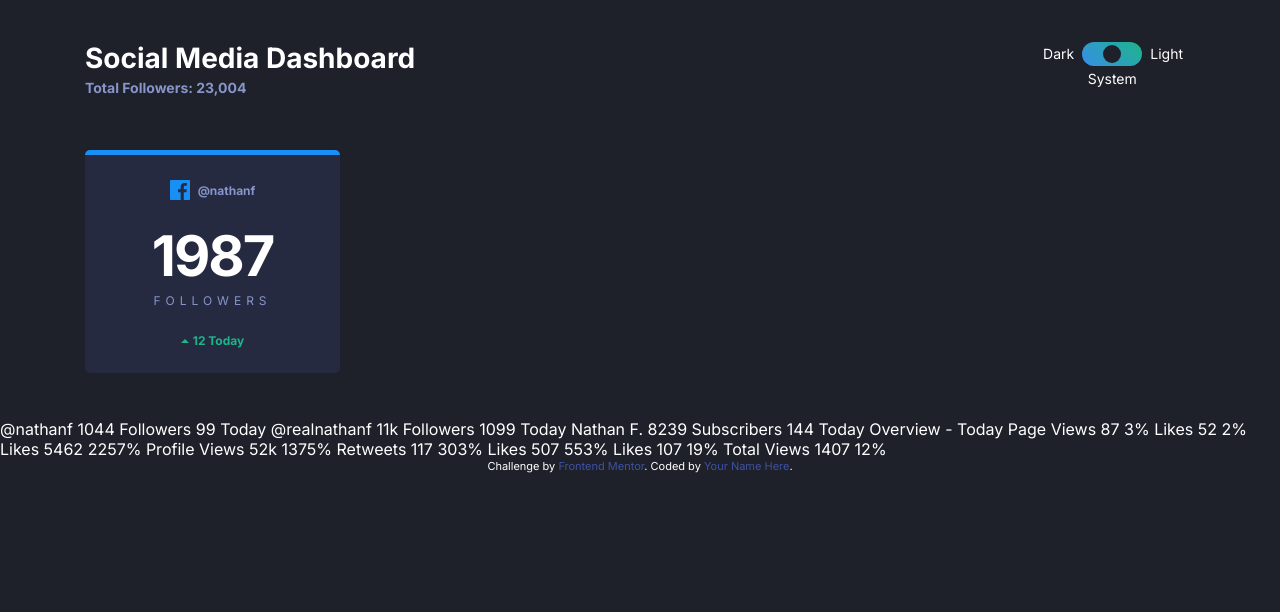
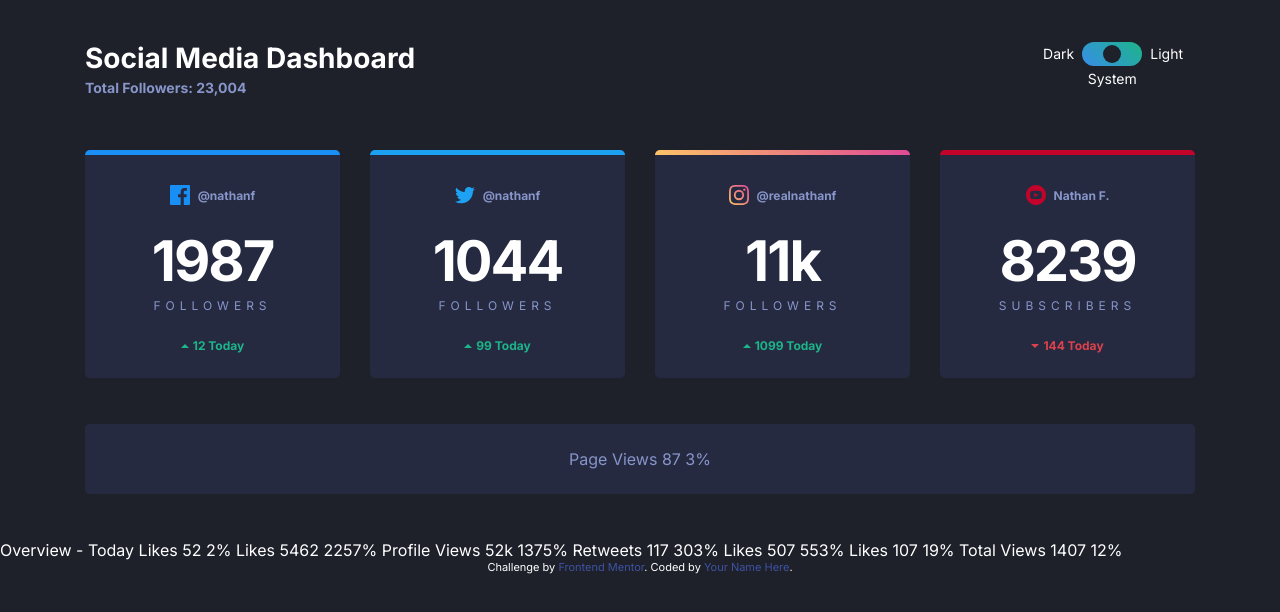
Before and after one commit to PedroLFPrado/ToggleDashboard, a website: page index.html in a window 1280 px wide. Drawn offline with Linux system fonts and the light colour scheme.

Commit message:
Cartões principais finalizados, inicio dos cartões secundários

```diff
--- a/app/scss/components/card.scss
+++ b/app/scss/components/card.scss
@@ -1,10 +1,24 @@
 @use '../util/' as *;
 
+.card-grid {
+    display: grid;
+    grid-template-columns: 1fr;
+    gap: rem(30);
+    @include breakpoint(medium){
+        grid-template-columns: repeat(2, 1fr);
+    }
+    @include breakpoint(large){
+        grid-template-columns: repeat(4, 1fr);
+    }
+}
+
 .card{
+    position: relative;
+    overflow: hidden;
     padding: rem(33);
     background: var(--desatdbblue);
     color: var(--desatblue);
-    width: rem(255);
+    //width: rem(255);
     text-align: center;
     padding: rem(25);
     border-radius: rem(5);
@@ -13,20 +27,34 @@
     }
 
     &--twitter{
-
+        border-top: rem(5) solid var(--twitter);
     }
 
     &--instagram{
+        padding-top: rem(30);
+        &::before{
+            content: '';
+            height: rem(5);
+            width: 100%;
+            background: var(--instagram-start);
+            position: absolute;
+            display: block;
+            left: 0;
+            top: 0;
+            background: linear-gradient(225deg, var(--instagram-end) 0%, var(--instagram-mid) 50.91%, var(--instagram-start) 100%);
+        }
 
     }
 
     &--youtube{
-
+        border-top: rem(5) solid var(--youtube);
     }
 
     &__platform{
         display: flex;
         justify-content: center;
+        margin-top: rem(5);
+        height: rem(20);
         align-items: center;
         margin-bottom: rem(28);
     }
--- a/app/scss/globals/colors.scss
+++ b/app/scss/globals/colors.scss
@@ -5,6 +5,7 @@
 --facebook: hsl(208, 92%, 53%);
 --twitter: hsl(203, 89%, 53%);
 --instagram-start:  hsl(37, 97%, 70%);
+--instagram-mid:  hsl(5, 77%, 71%);
 --instagram-end: hsl(329, 70%, 58%);
 --youtube: hsl(348, 97%, 39%);
 
--- a/index.html
+++ b/index.html
@@ -44,7 +44,7 @@
     </fieldset>
   </header>
   <main>
-    <section class="container">
+    <section class="container  card-grid">
 
       <div class="card  card--facebook">
         <div class="card__platform">
@@ -64,6 +64,77 @@
           <div class="card__number"> 12 Today</div>
         </div>
       </div>
+
+      <div class="card  card--twitter">
+        <div class="card__platform">
+            <img class="card__icon" src="/images/icon-twitter.svg" alt="Twitter"/>
+          <div class="card__username">@nathanf</div>
+        </div>
+        <div class="card__followers">
+          <div class="card__count  card__count--big">
+            1044
+          </div>
+          <div class="card__label">
+            Followers
+          </div>
+        </div>
+        <div class="card__change  card__change--up">
+          <img src="/images/icon-up.svg" alt="UpArrow"/>
+          <div class="card__number"> 99 Today</div>
+        </div>
+      </div>
+
+
+      <div class="card  card--instagram">
+        <div class="card__platform">
+            <img class="card__icon" src="/images/icon-instagram.svg" alt="Instagram"/>
+          <div class="card__username"> @realnathanf</div>
+        </div>
+        <div class="card__followers">
+          <div class="card__count  card__count--big">
+            11k
+          </div>
+          <div class="card__label">
+            Followers
+          </div>
+        </div>
+        <div class="card__change  card__change--up">
+          <img src="/images/icon-up.svg" alt="UpArrow"/>
+          <div class="card__number"> 1099 Today</div>
+        </div>
+      </div>
+
+
+      <div class="card  card--youtube">
+        <div class="card__platform">
+            <img class="card__icon" src="/images/icon-youtube.svg" alt="Youtube"/>
+          <div class="card__username">Nathan F.</div>
+        </div>
+        <div class="card__followers">
+          <div class="card__count  card__count--big">
+            8239
+          </div>
+          <div class="card__label">
+            Subscribers
+          </div>
+        </div>
+        <div class="card__change  card__change--down">
+          <img src="/images/icon-down.svg" alt="DownArrow"/>
+          <div class="card__number"> 144 Today</div>
+        </div>
+      </div>
+
+
+
+
+    </section>
+
+    <section class="container cards">
+      <div class="card">
+        Page Views
+        87
+        3%
+      </div>
     </section>
 
 
@@ -71,26 +142,21 @@
 
 
 
-    @nathanf
-    1044
-    Followers
-    99 Today
 
-    @realnathanf
-    11k
-    Followers
-    1099 Today
 
-    Nathan F.
-    8239
-    Subscribers
-    144 Today
+
+
+
+
+
+
+
+
+
+
 
     Overview - Today
 
-    Page Views
-    87
-    3%
 
     Likes
     52
```
Also changed, not shown: app/scss/globals/layout.scss (line endings or trailing spaces), dist/style.css, 1 other file.
